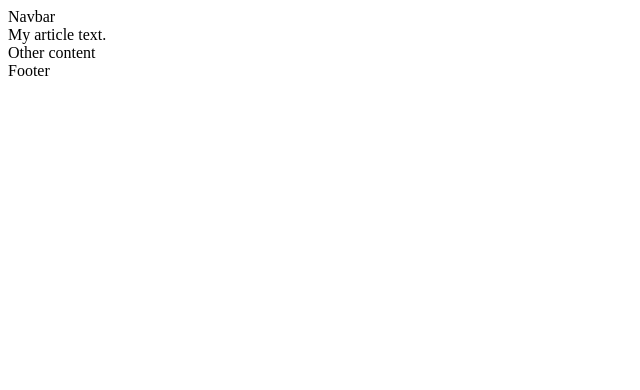
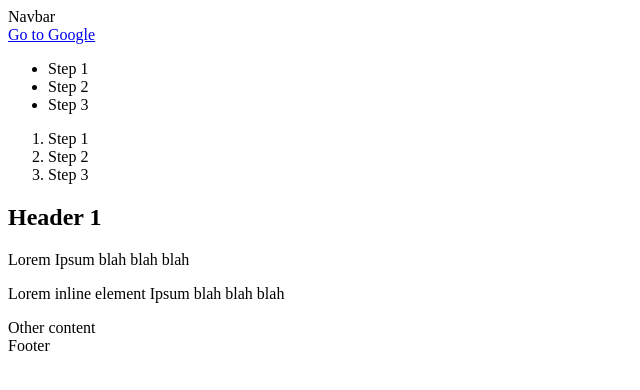
Before and after one commit to BlakeLReeves/HTML-Elements, a plain HTML site: page index.html in a window 1280 px wide. Shown: the whole page, without its empty margins (0-640 px from the left). Drawn offline with Linux system fonts and the light colour scheme.

Commit message:
Added typography and flow control

```diff
--- a/index.html
+++ b/index.html
@@ -10,7 +10,20 @@
     </header>
     <main>
         <article>
-            My article text.
+            <a target="_blank" href="https://google.com">Go to Google</a>
+            <ul>
+                <li>Step 1</li>
+                <li>Step 2</li>
+                <li>Step 3</li>
+            </ul>
+            <ol>
+                <li>Step 1</li>
+               <li>Step 2</li>
+                <li>Step 3</li>
+            </ol>
+            <h1>Header 1</h1>
+            <p>Lorem Ipsum blah blah blah</p>
+            <p>Lorem <span>inline element</span> Ipsum blah blah blah</p>
         </article>
         <section>
             <div>Other content</div>
```
